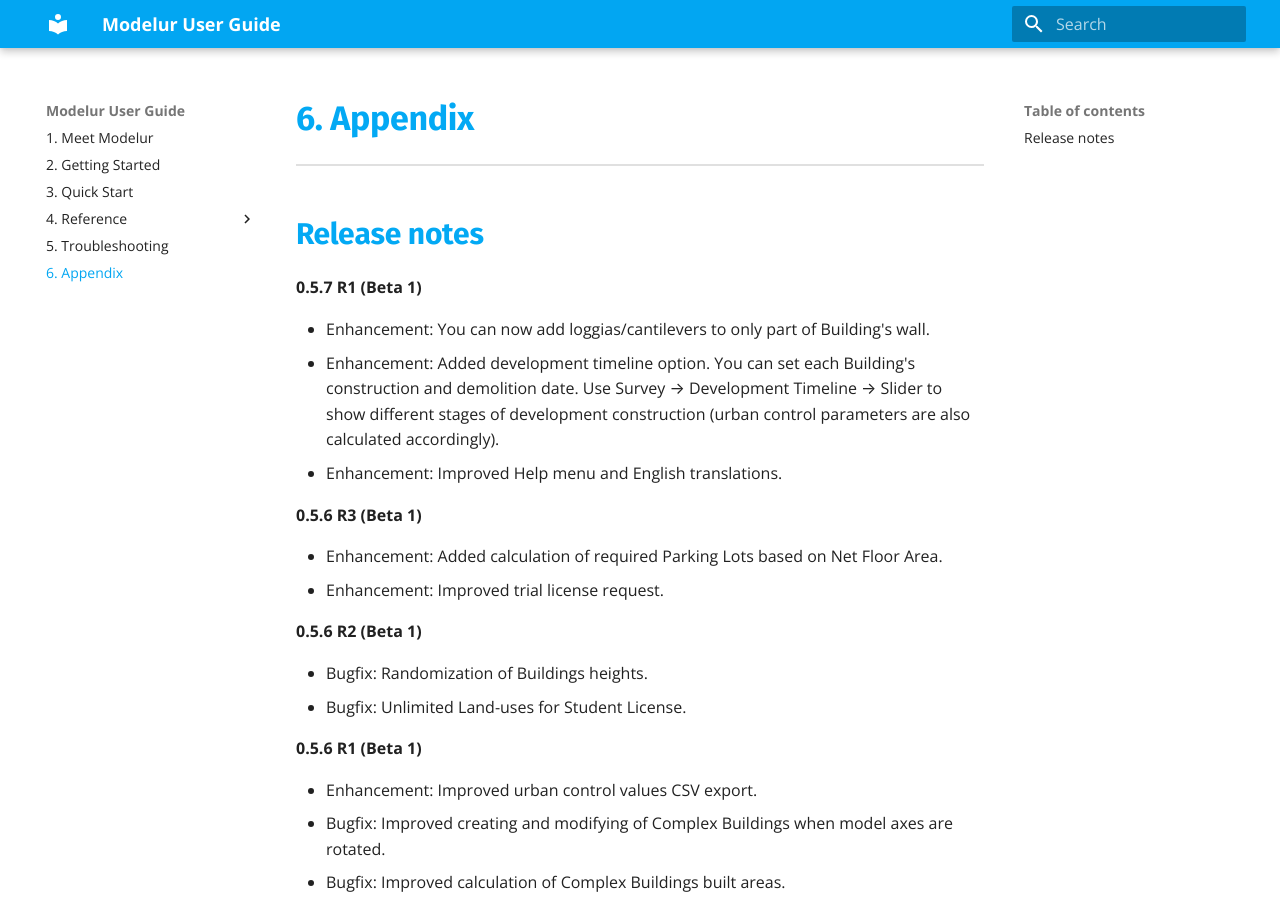
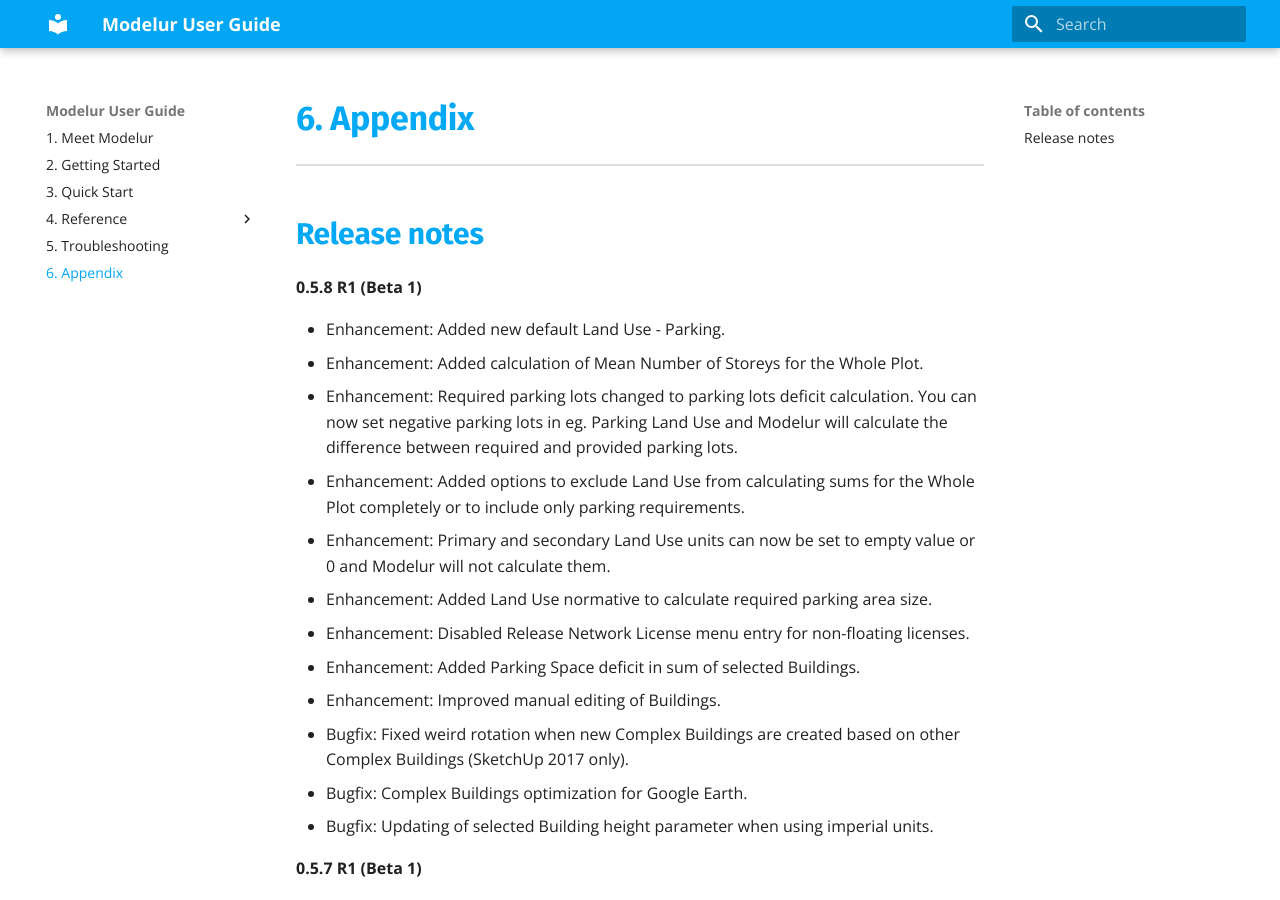
Before and after one commit to Modelur/docs, an MkDocs documentation site: the page built from docs/appendix.md, in a window 1280 px wide and 900 px high. Built offline with MkDocs 1.6.1 and Material for MkDocs 9.7.7, drawn with Linux system fonts in a browser that asks for light colours; old or Windows-style settings are respelled for this version of MkDocs.

Commit message:
Added 0.5.8 R1 release notes.

```diff
--- a/docs/appendix.md
+++ b/docs/appendix.md
@@ -1,5 +1,20 @@
 Release notes
 -------------
+
+**0.5.8 R1 (Beta 1)**
+
+ - Enhancement: Added new default Land Use - Parking.
+ - Enhancement: Added calculation of Mean Number of Storeys for the Whole Plot.
+ - Enhancement: Required parking lots changed to parking lots deficit calculation. You can now set negative parking lots in eg. Parking Land Use and Modelur will calculate the difference between required and provided parking lots.
+ - Enhancement: Added options to exclude Land Use from calculating sums for the Whole Plot completely or to include only parking requirements.
+ - Enhancement: Primary and secondary Land Use units can now be set to empty value or 0 and Modelur will not calculate them.
+ - Enhancement: Added Land Use normative to calculate required parking area size.
+ - Enhancement: Disabled Release Network License menu entry for non-floating licenses.
+ - Enhancement: Added Parking Space deficit in sum of selected Buildings.
+ - Enhancement: Improved manual editing of Buildings.
+ - Bugfix: Fixed weird rotation when new Complex Buildings are created based on other Complex Buildings (SketchUp 2017 only).
+ - Bugfix: Complex Buildings optimization for Google Earth.
+ - Bugfix: Updating of selected Building height parameter when using imperial units.
 
 **0.5.7 R1 (Beta 1)**
 
```
